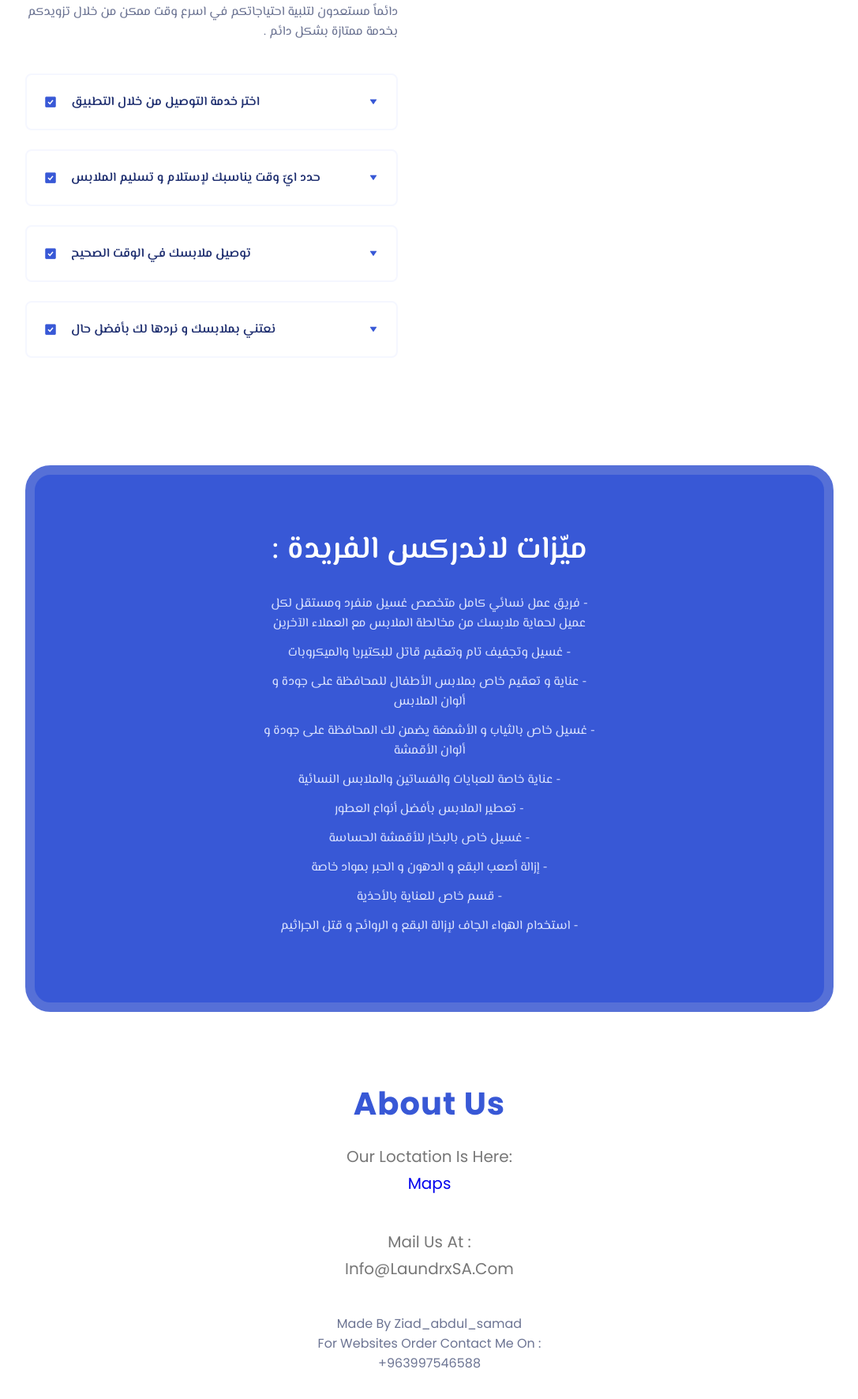
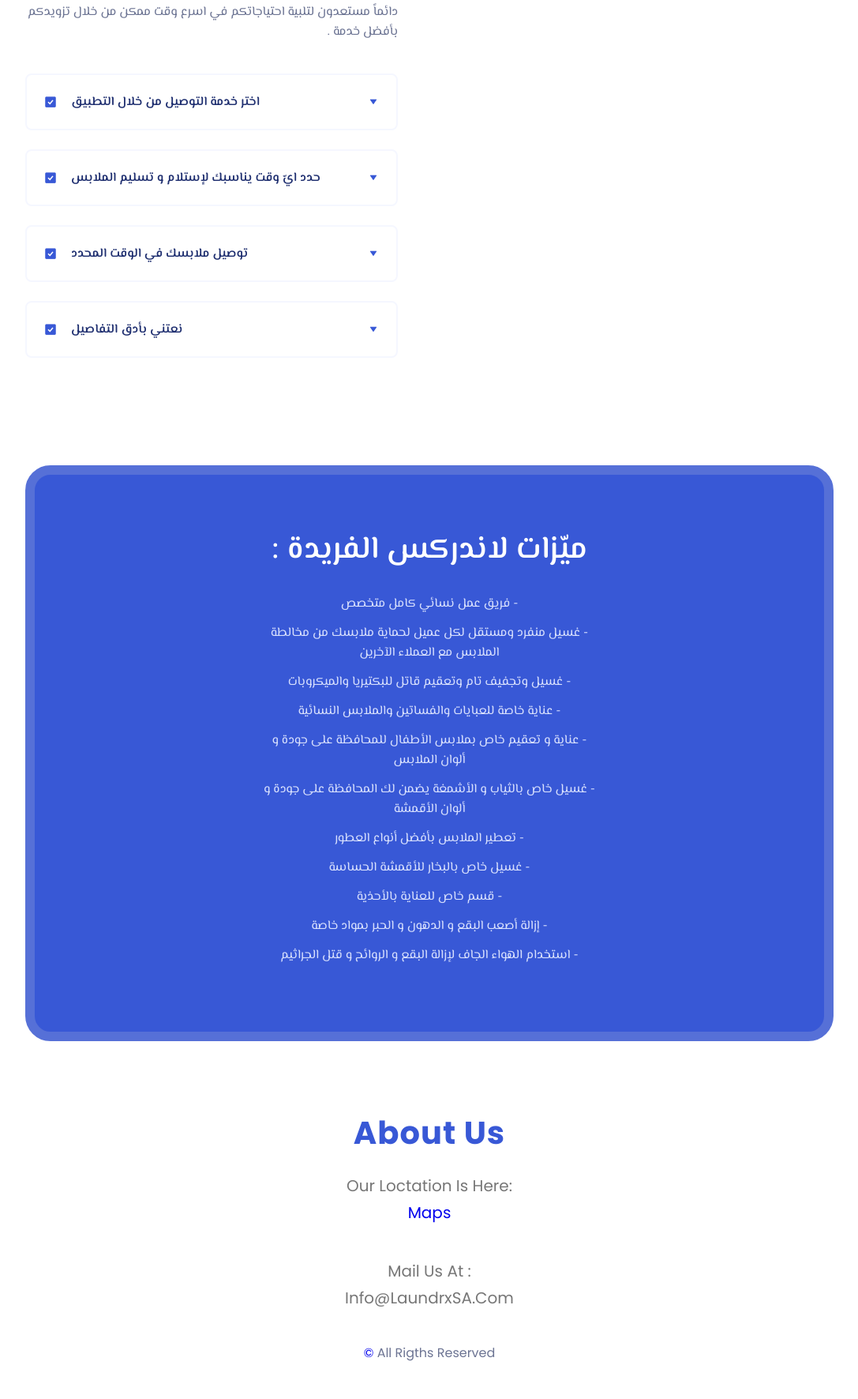
Before and after one commit to ziad-abdul-samad/LAUNDRX, a plain HTML site: page index.html in a window 1280 px wide. Shown: the part 1026-2797 px from the top of the page at 79% size, without its empty margins (96-1183 px from the left). Drawn offline with nearby package versions, Linux system fonts and the light colour scheme.

Commit message:
Update index.html

```diff
--- a/index.html
+++ b/index.html
@@ -67,7 +67,7 @@
             <h2 class="section-title">تطبيق لاندركس<span>.</span>
             </h2>
             <p class="value-description">
-                دائماً مستعدون لتلبية احتياجاتكم في اسرع وقت ممكن من خلال تزويدكم بخدمة ممتازة بشكل دائم .
+                دائماً مستعدون لتلبية احتياجاتكم في اسرع وقت ممكن من خلال تزويدكم بأفضل خدمة  .
             </p>
         </div>
         <div class="value-accordion">
@@ -82,7 +82,7 @@
                 </header>
                 <div class="value-accordion-content">
                     <p class="value-accordion-description">
-                        يمكنك بسهولة تصفح خدمات التوصيل الموجودة في التطبيق و اختيار ما يناسب احتياجك اليومي لاستخدام لاندركس دون تردد .
+                        يمكنك بسهولة تصفح خدمات التوصيل الموجودة في تطبيق لاندركس  .
 
                     </p>
                 </div>
@@ -97,7 +97,7 @@
                 </header>
                 <div class="value-accordion-content">
                     <p class="value-accordion-description">
-                        حدد الأوقات يلي تكون فاضي فيها و انت مرتاح لإستلام ملابسك و تسليمها بكل اريحية بما يتناسب مع جدول اوقاتك .
+                        حدد الأوقات التي تناسبك لإستلام ملابسك و تسليمها  بما يتناسب مع جدول أعمالك .
                     </p>
                 </div>
             </div>
@@ -105,14 +105,14 @@
                 <header class="value-accordion-header">
                     <i class="bx bxs-check-square value-accordion-icon"></i>
                     <h3 class="value-accordion-title">
-                        توصيل ملابسك في الوقت الصحيح                </h3>
+                        توصيل ملابسك في الوقت المحدد                </h3>
                     <div class="value-accordion-arrow">
                         <i class="bx bxs-down-arrow"></i>
                     </div>
                 </header>
                 <div class="value-accordion-content">
                     <p class="value-accordion-description">
-                        ما يميزنا ك لاندركس هو مصداقية التوقيت عند فريق التوصيل في الوقت المتفق عليه الذي قمت بتحديده مسبقاً .
+                        ما يميزنا في لاندركس الدقة و الالتزام بالمواعيد من قبل فريق التوصيل نصل في الوقت المحدد .
 
                     </p>
                 </div>
@@ -120,14 +120,14 @@
             <div class="value-accordion-item">
                 <header class="value-accordion-header">
                     <i class="bx bxs-check-square value-accordion-icon"></i>
-                    <h3 class="value-accordion-title">  نعتني بملابسك و نردها لك بأفضل حال</h3>
+                    <h3 class="value-accordion-title">  نعتني بأدق التفاصيل</h3>
                     <div class="value-accordion-arrow">
                         <i class="bx bxs-down-arrow"></i>
                     </div>
                 </header>
                 <div class="value-accordion-content">
                     <p class="value-accordion-description">
-                        نعتني بأدق التفاصيل في كافة الخدمات التي نقدمها لك و نرجع لك الملابس بكل أمانة و إخلاص في العمل .
+                        نعتني بأدق التفاصيل في كافة الخدمات التي نقدمها في لاندركس .
                     </p>
                 </div>
             </div>
@@ -140,26 +140,50 @@
             <h1 class="subscribe-title">
                 ميّزات لاندركس الفريدة :
             </h1>
+            <!-- ===========1======== -->
             <p class="subscribe-description">
-                - فريق عمل نسائي كامل متخصص غسيل منفرد ومستقل لكل عميل لحماية ملابسك من مخالطة الملابس مع العملاء الآخرين
+                - فريق عمل نسائي كامل متخصص
             </p>
+                        <!-- ===========2======== -->
+
+            <p class="subscribe-description">
+                -  غسيل منفرد ومستقل لكل عميل لحماية ملابسك من مخالطة الملابس مع العملاء الآخرين
+            </p>
+                        <!-- ===========3======== -->
+
             <p class="subscribe-description">
                 - غسيل وتجفيف تام وتعقيم قاتل للبكتيريا والميكروبات
             </p>
-            <p class="subscribe-description">
-                - عناية و تعقيم خاص بملابس الأطفال للمحافظة على جودة و ألوان الملابس        </p>
-            <p class="subscribe-description">
-                - غسيل خاص بالثياب و الأشمغة يضمن لك المحافظة على جودة و ألوان الأقمشة        </p>
+                        <!-- ===========4======== -->
+
             <p class="subscribe-description">
                 - عناية خاصة للعبايات والفساتين والملابس النسائية        </p>
+                            <!-- ===========5======== -->
+
+            <p class="subscribe-description">
+                - عناية و تعقيم خاص بملابس الأطفال للمحافظة على جودة و ألوان الملابس         </p>
+                            <!-- ===========6======== -->
+
+            <p class="subscribe-description">
+                - غسيل خاص بالثياب و الأشمغة يضمن لك المحافظة على جودة و ألوان الأقمشة         </p>
+                            <!-- ===========7======== -->
+
             <p class="subscribe-description">
                 - تعطير الملابس بأفضل أنواع العطور        </p>
+                           <!-- ===========8======== -->
+
             <p class="subscribe-description">
                 - غسيل خاص بالبخار للأقمشة الحساسة        </p>
+                            <!-- ===========9======== -->
+
             <p class="subscribe-description">
-                - إزالة أصعب البقع و الدهون و الحبر بمواد خاصة      </p>
+                - قسم خاص للعناية بالأحذية        </p>
+                            <!-- ===========10======== -->
+
             <p class="subscribe-description">
-                - قسم خاص للعناية بالأحذية       </p>
+                - إزالة أصعب البقع و الدهون و الحبر بمواد خاصة    </p>
+                           <!-- ===========11======== -->
+
             <p class="subscribe-description">
                 - استخدام الهواء الجاف لإزالة البقع و الروائح و قتل الجراثيم       </p>
         </div>
@@ -186,9 +210,7 @@
 
     </div>
     <p class="ziad">
-        made by ziad_abdul_samad <br> for websites order contact me on : <br>
-        +963997546588
-    </p>
+      <a href="https://www.instagram.com/developer.ziad.abdul.samad?igsh=cGZ6ZXU3eHdwMDVr">&#169;</a>    All rigths reserved    </p>
     </div>
     </div>
     <!-- end footer  -->
```
